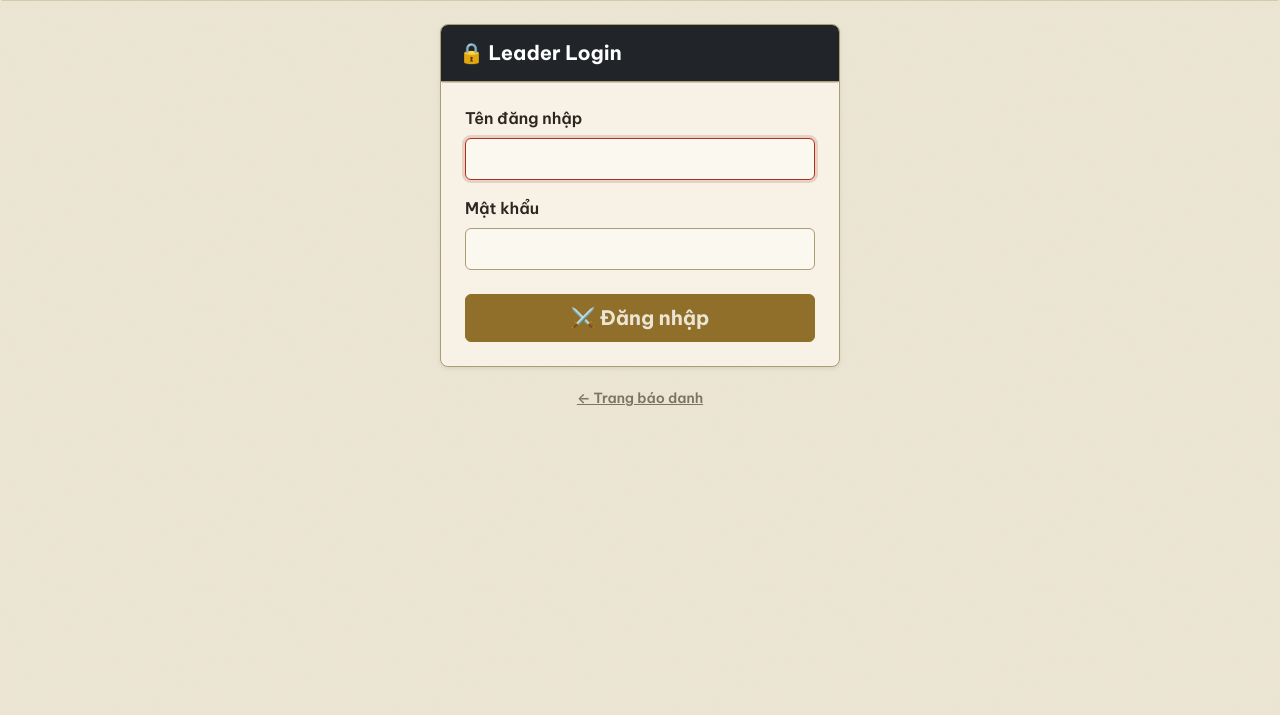
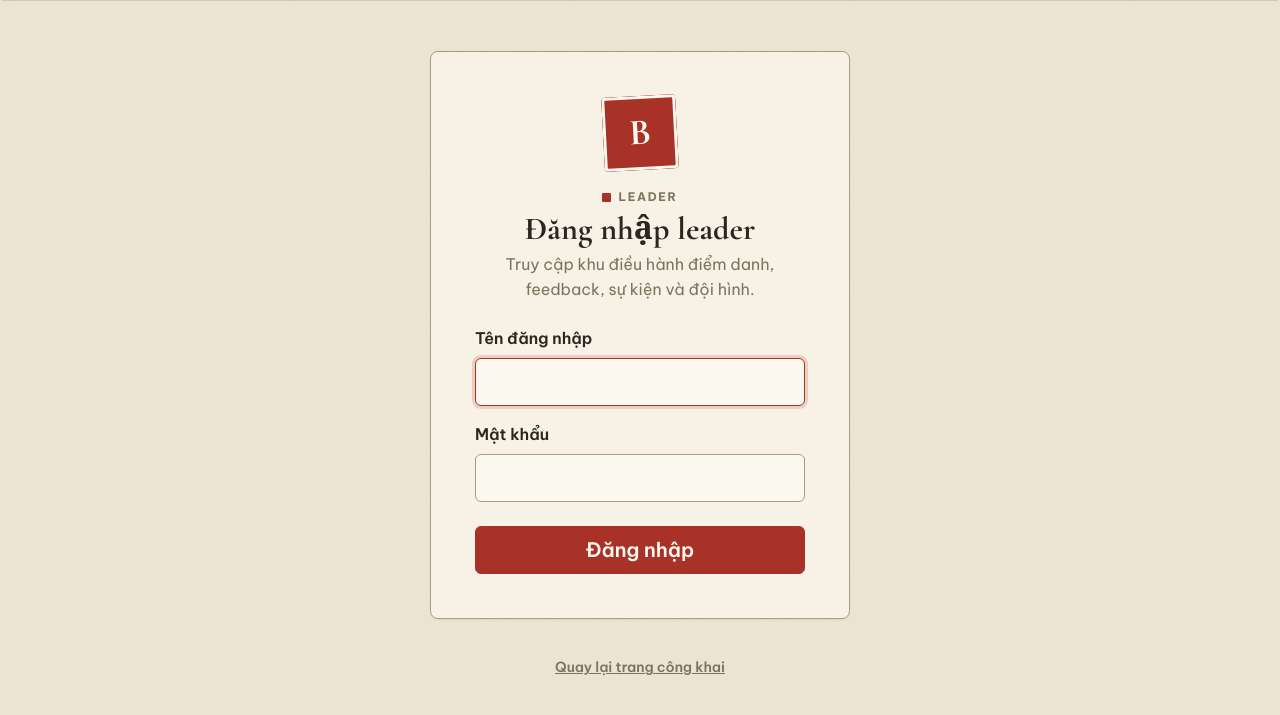
Before and after one commit to minhphanwork01-spec/bangchien, a Django app: page /accounts/login/ in a window 1280 px wide. Shown: the part 60-775 px from the top of the page. Run offline with Django 5.2, Linux system fonts and the light colour scheme.

Commit message:
Add files via upload

```diff
--- a/templates/registration/login.html
+++ b/templates/registration/login.html
@@ -1,40 +1,43 @@
 {% extends "base.html" %}
-{% block title %}Đăng nhập Leader – BangCheck{% endblock %}
+{% load static %}
+{% block title %}Đăng nhập Leader · BangCheck{% endblock %}
+{% block body_class %}bc-login{% endblock %}
 
 {% block content %}
-<div class="row justify-content-center mt-4">
-  <div class="col-12 col-sm-8 col-md-5 col-lg-4">
-    <div class="card shadow-sm">
-      <div class="card-header bg-dark text-white text-center py-3">
-        <h5 class="mb-0 fw-bold">🔒 Leader Login</h5>
+<div class="bc-login-shell">
+  <section class="bc-panel bc-login-card">
+    <div class="bc-panel-body text-center">
+      <div class="bc-login-logo">
+        <span class="bc-login-seal" aria-hidden="true">B</span>
       </div>
-      <div class="card-body p-4">
+      <span class="bc-kicker">Leader</span>
+      <h1 class="bc-title fs-2">Đăng nhập leader</h1>
+      <p class="bc-subtitle mx-auto">Truy cập khu điều hành điểm danh, feedback, sự kiện và đội hình.</p>
+
       {% if form.errors %}
-          <div class="alert alert-danger small">Sai tài khoản hoặc mật khẩu.</div>
+        <div class="alert alert-danger small mt-3">Sai tài khoản hoặc mật khẩu.</div>
       {% endif %}
 
-        <form method="POST">
+      <form method="POST" class="text-start mt-4">
         {% csrf_token %}
         <input type="hidden" name="next" value="{{ next }}">
-
         <div class="mb-3">
-            <label class="form-label fw-semibold">Tên đăng nhập</label>
-            <input type="text" name="username" class="form-control" autofocus autocomplete="username">
+          <label class="form-label">Tên đăng nhập</label>
+          <input type="text" name="username" class="form-control form-control-lg" autofocus autocomplete="username">
         </div>
         <div class="mb-4">
-            <label class="form-label fw-semibold">Mật khẩu</label>
-            <input type="password" name="password" class="form-control" autocomplete="current-password">
+          <label class="form-label">Mật khẩu</label>
+          <input type="password" name="password" class="form-control form-control-lg" autocomplete="current-password">
         </div>
         <div class="d-grid">
-            <button type="submit" class="btn btn-warning btn-lg fw-bold">⚔️ Đăng nhập</button>
+          <button type="submit" class="btn btn-bc-primary btn-lg">Đăng nhập</button>
         </div>
       </form>
     </div>
-    </div>
+  </section>
 
   <div class="text-center mt-3">
-      <a href="{% url 'checkin' %}" class="btn btn-link text-muted btn-sm">← Trang báo danh</a>
-    </div>
+    <a href="{% url 'checkin' %}" class="btn btn-link text-muted btn-sm">Quay lại trang công khai</a>
   </div>
 </div>
 {% endblock %}
```
Also changed, not shown: templates/registration/lockout.html (added, +25 -0 lines). Lines whose indentation alone changed are shown as unchanged.
